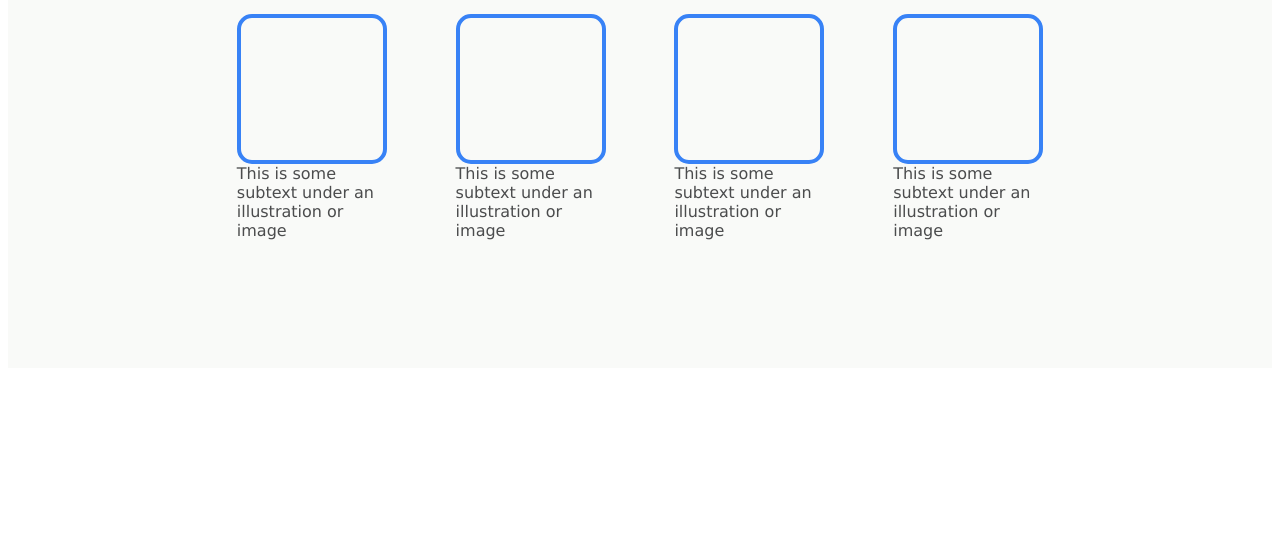
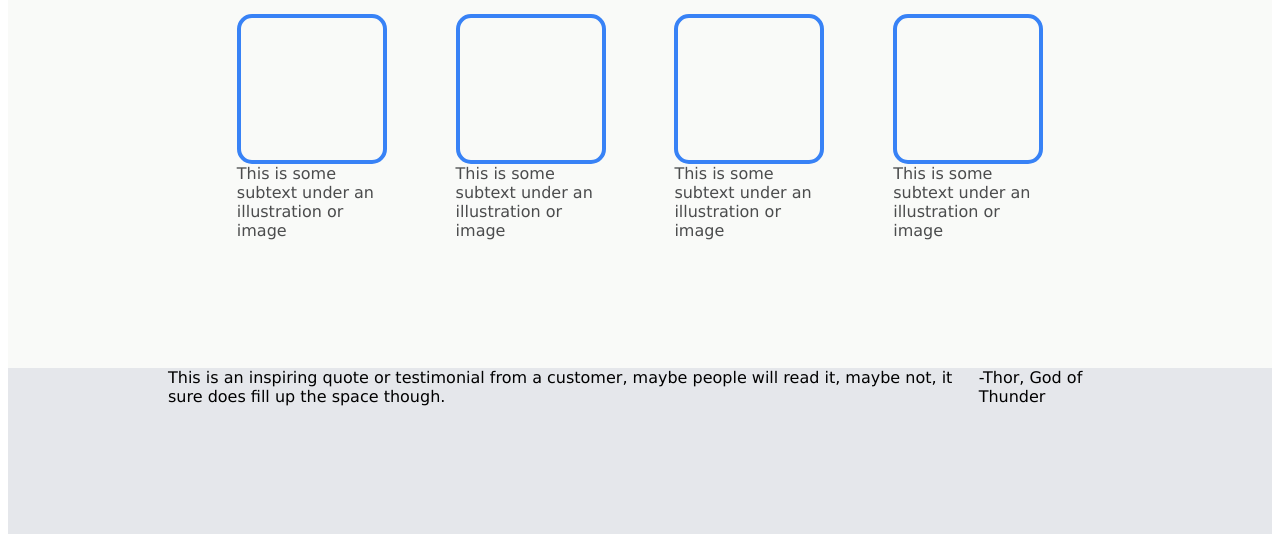
Before and after one commit to JBD26/Landing-page-Odin, a plain HTML site: page index.html in a window 1280 px wide. Shown: the part 702-1244 px from the top of the page. Before the commit the page ends 1078 px from the top, so only its background shows below. Drawn offline with Linux system fonts and the light colour scheme.

Commit message:
Add html and background color

```diff
--- a/index.html
+++ b/index.html
@@ -59,5 +59,13 @@
         </div>
         </div>
         </div>
+        <div class="color3">
+        <div class="section three">
+            <div class="quote">
+                This is an inspiring quote or testimonial from a customer, maybe people will read it, maybe not, it sure does fill up the space though.
+            </div>
+            <div class="author">-Thor, God of Thunder</div>
+        </div>
+        </div>
     </body>
 </html>
--- a/style.css
+++ b/style.css
@@ -136,3 +136,9 @@ button.L1{
     justify-content: space-evenly;
     flex-wrap: wrap;
 }
+
+    /* Section 3 */
+
+.color3{
+    background-color: #E5E7EB;
+}
```
